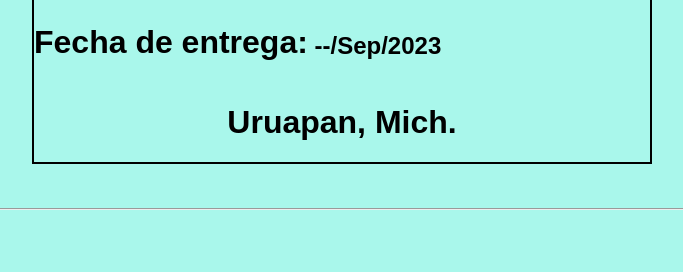
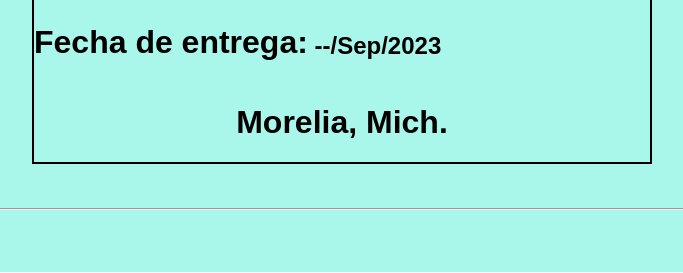
Before and after one commit to OsvaJL/admiRedes, a PHP site: page / in a window 1280 px wide. Shown: the part 894-1167 px from the top of the page, without its empty margins (298-981 px from the left). Run offline with PHP 8.4, Linux system fonts and the light colour scheme.

Commit message:
v01
Cambio de ciudad en portada

```diff
--- a/index.php
+++ b/index.php
@@ -42,7 +42,7 @@
                 <h1>Fecha de entrega: </h1>
                 <h2 class="tinom"> &nbsp;--/Sep/2023</h2>
             </div>
-            <h1 class="tportada">Uruapan, Mich.</h1>
+            <h1 class="tportada">Morelia, Mich.</h1>
         </div>
         <br><br>
         <hr>
```
